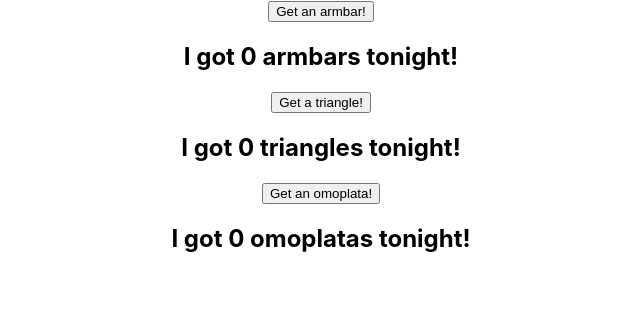
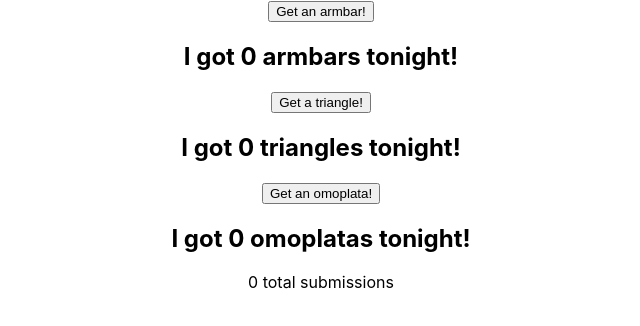
Before and after one commit to justinclanglinais/hooks-02, a React (Create React App) app: page / in a window 1280 px wide. Shown: the top 326 px of the page, without its empty margins (319-959 px from the left). Built offline with nearby package versions, Linux system fonts and the light colour scheme.

Commit message:
feat(App): implement useEffect

```diff
--- a/src/App.js
+++ b/src/App.js
@@ -1,4 +1,4 @@
-import React, {useState} from 'react';
+import React, {useState, useEffect} from 'react';
 import './App.css';
 import Armbars from './components/Armbars.js';
 import Triangles from './components/Triangles.js';
@@ -8,6 +8,9 @@ function App () {
   const [armbars, setArmbars] = useState(0);
   const [triangles, setTriangles] = useState(0);
   const [omoplatas, setOmoplatas] = useState(0);
+  const [total, setTotal] = useState(0);
+
+  useEffect(sumSubmissions)
 
   function handleClickArmbars () {
     setArmbars(armbars + 1)
@@ -18,6 +21,11 @@ function App () {
   function handleClickOmoplatas () {
     setOmoplatas(omoplatas + 1)
   }
+  function sumSubmissions () {
+    setTotal(armbars + triangles + omoplatas)
+    document.title = `${total} subs`
+  }
+
 
   return (
     <div className="App">
@@ -39,6 +47,7 @@ function App () {
         </button>
         <Omoplatas omoplatas={omoplatas} />
       </div>
+      {total} total submissions
     </div>
   );
 }
```
